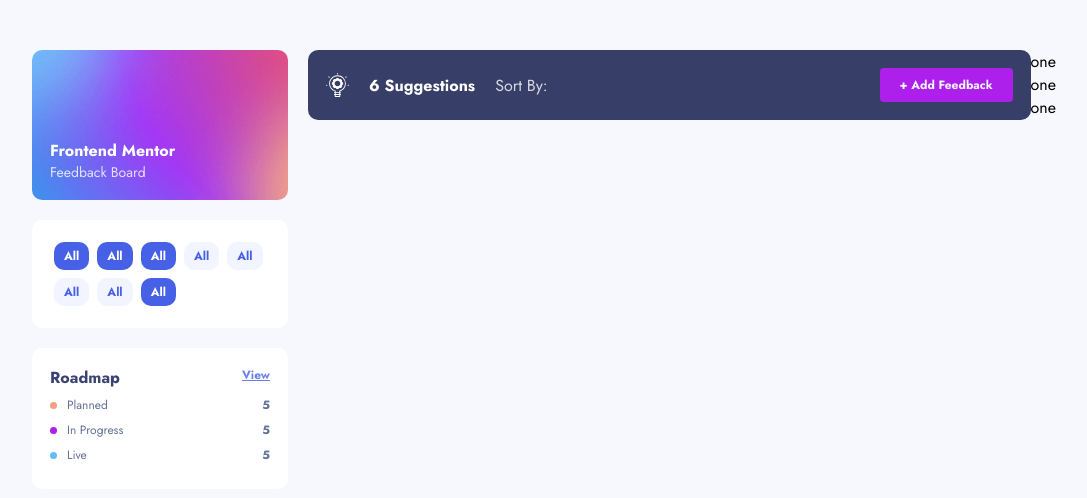
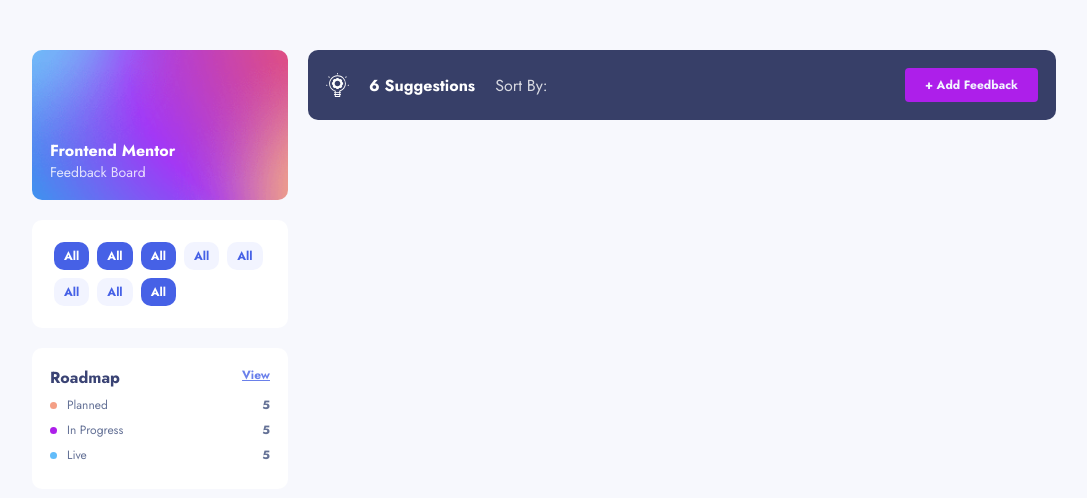
Before and after one commit to catli-unbounce/product_idea_board, a React (Create React App) app: page / in a window 1280 px wide. Shown: the top 498 px of the page, without its empty margins (96-1183 px from the left). Built offline with nearby package versions, Linux system fonts and the light colour scheme.

Commit message:
Updated main layout

```diff
--- a/src/App.js
+++ b/src/App.js
@@ -5,7 +5,7 @@
 import Roadmap from './components/Roadmap';
 import Header from './components/Header';
 import Suggestions from './components/Suggestions';
-
+import RequestsList from './components/RequestsList';
 function App() {
 
   const [data, setData] = useState({
@@ -21,24 +21,20 @@
         productRequests: fetchedData.productRequests,
         currentUser: fetchedData.currentUser
       });
-      console.log(data)
+
     }
     fetchData();
   }, []);
   return (
-    <div className="App">
-      <main>
-        <div className="controls">
+    <div className="container">
+      <div className="controls">
           <Header></Header>
           <ListFilter></ListFilter>
           <Roadmap></Roadmap>
         </div>
+      <main>
         <Suggestions></Suggestions>
-        <ul>
-          <li>one</li>
-          <li>one</li>
-          <li>one</li>
-        </ul>
+        <RequestsList></RequestsList>
       </main>
     </div>
   );
--- a/src/App.scss
+++ b/src/App.scss
@@ -7,10 +7,14 @@
   background-color: $background-grey;
 }
 
-main {
+.container {
   width: 80%;
   margin: 0 auto;
+  display: flex;
   margin-top: 5rem;
+}
+main {
+  flex: 1;
   display: flex;
   align-items: flex-start;
 }
--- /dev/null
+++ b/src/components/RequestsList/index.js
@@ -0,0 +1,10 @@
+import React, { useState } from 'react';
+const RequestsList = () => {
+    return (
+        <ul className="requestsList">
+
+        </ul>
+    )
+}
+
+export default RequestsList;
```
Also changed, not shown: src/components/RequestsList/RequestsList.module.scss (added), src/components/RequestsListItem/RequestsListItem.module.scss (added), src/components/RequestsListItem/index.js (added).
